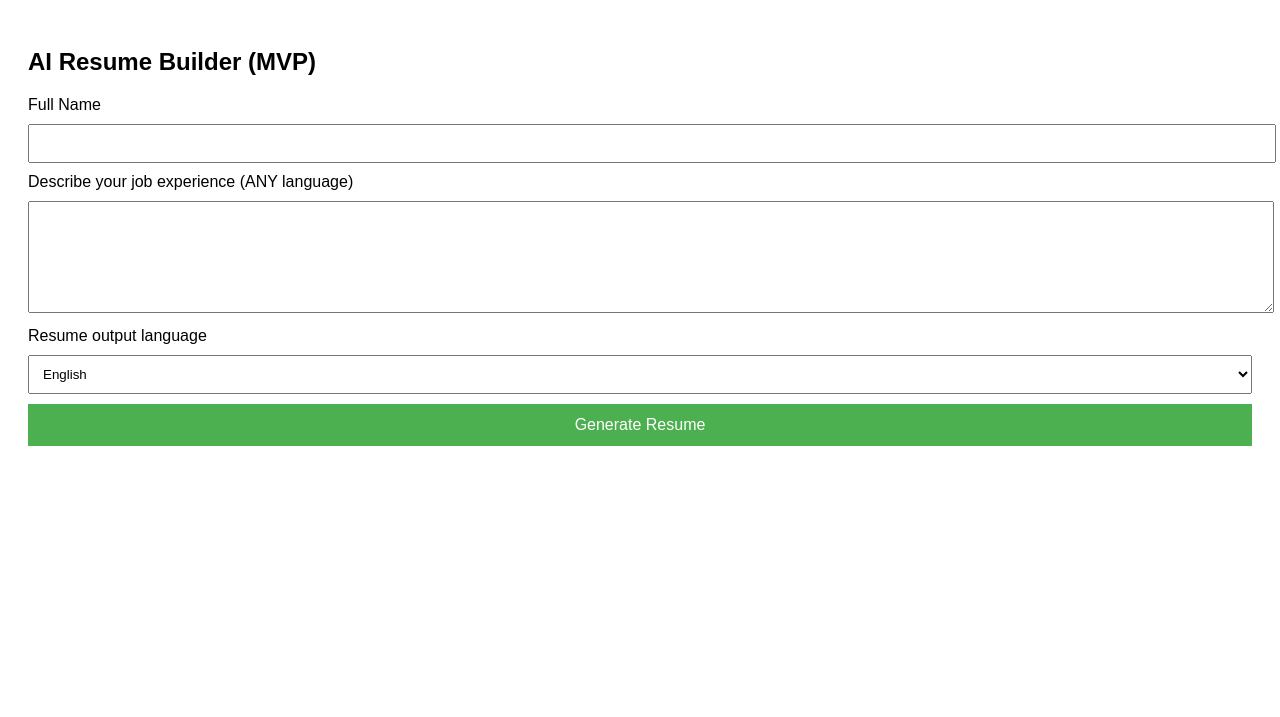
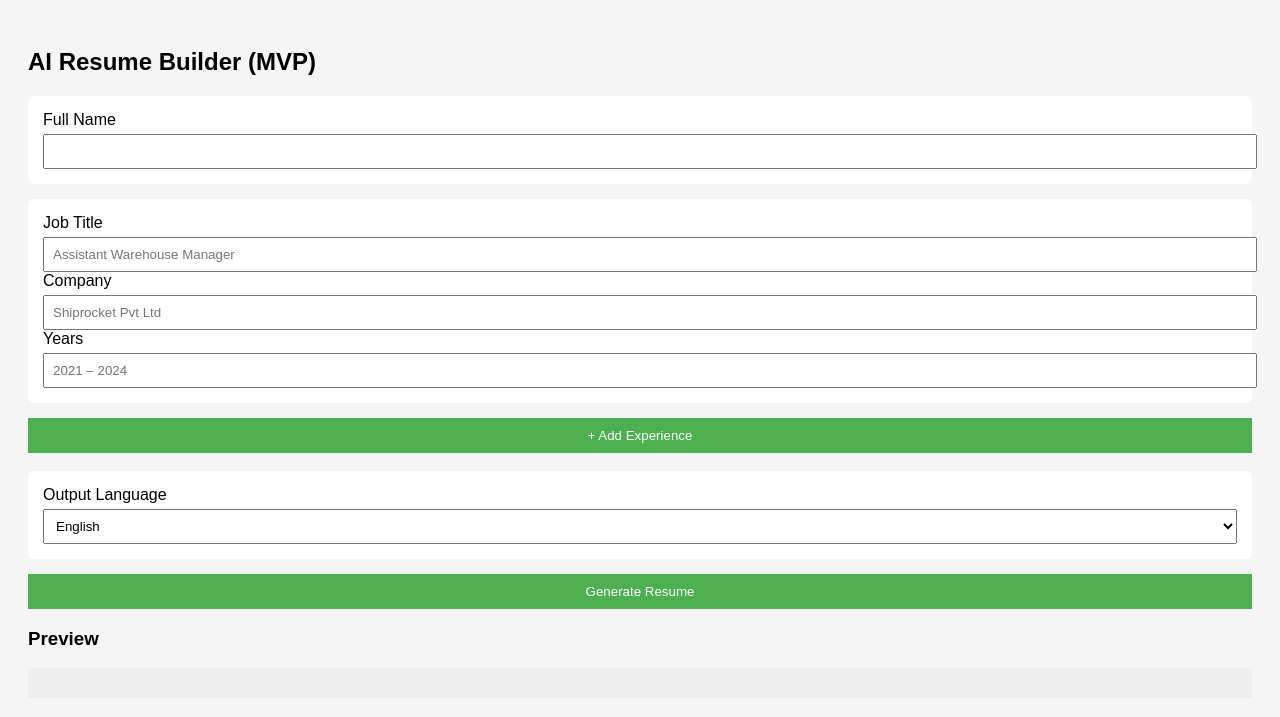
Before and after one commit to Adarshpaal/Resume-maker, a Flask app: page / in a window 1280 px wide. Shown: the top 717 px of the page. Run offline with Flask 3, Linux system fonts and the light colour scheme.

Commit message:
Refactor index.html for improved layout and styling

```diff
--- a/templates/index.html
+++ b/templates/index.html
@@ -2,30 +2,12 @@
 <html>
 <head>
     <title>AI Resume Builder</title>
-    <meta name="viewport" content="width=device-width, initial-scale=1">
     <style>
-        body {
-            font-family: Arial;
-            padding: 20px;
-        }
-        textarea, input, select {
-            width: 100%;
-            margin: 10px 0;
-            padding: 10px;
-        }
-        button {
-            padding: 12px;
-            width: 100%;
-            background: #4CAF50;
-            color: white;
-            border: none;
-            font-size: 16px;
-        }
-        pre {
-            background: #f4f4f4;
-            padding: 10px;
-            white-space: pre-wrap;
-        }
+        body { font-family: Arial; background:#f5f5f5; padding:20px; }
+        .box { background:white; padding:15px; margin-bottom:15px; border-radius:6px; }
+        input, select { width:100%; padding:8px; margin-top:5px; }
+        button { padding:10px; background:#4CAF50; color:white; border:none; width:100%; }
+        .preview { white-space: pre-wrap; background:#eee; padding:15px; }
     </style>
 </head>
 
@@ -34,27 +16,58 @@
 <h2>AI Resume Builder (MVP)</h2>
 
 <form method="POST">
+    <div class="box">
+        <label>Full Name</label>
+        <input name="name" required>
+    </div>
 
-    <label>Full Name</label>
-    <input type="text" name="name" required>
+    <div id="experience-container">
+        <div class="box">
+            <label>Job Title</label>
+            <input name="title[]" placeholder="Assistant Warehouse Manager">
 
-    <label>Describe your job experience (ANY language)</label>
-    <textarea name="experience" rows="6" required></textarea>
+            <label>Company</label>
+            <input name="company[]" placeholder="Shiprocket Pvt Ltd">
 
-    <label>Resume output language</label>
-    <select name="language">
-        <option>English</option>
-        <option>Hindi</option>
-        <option>Hinglish</option>
-    </select>
+            <label>Years</label>
+            <input name="years[]" placeholder="2021 – 2024">
+        </div>
+    </div>
+
+    <button type="button" onclick="addExperience()">+ Add Experience</button>
+    <br><br>
+
+    <div class="box">
+        <label>Output Language</label>
+        <select name="language">
+            <option>English</option>
+            <option>Hindi</option>
+        </select>
+    </div>
 
     <button type="submit">Generate Resume</button>
 </form>
 
-{% if resume %}
 <h3>Preview</h3>
-<pre>{{ resume }}</pre>
-{% endif %}
+<div class="preview">{{ resume }}</div>
+
+<script>
+function addExperience() {
+    const div = document.createElement("div");
+    div.className = "box";
+    div.innerHTML = `
+        <label>Job Title</label>
+        <input name="title[]">
+
+        <label>Company</label>
+        <input name="company[]">
+
+        <label>Years</label>
+        <input name="years[]">
+    `;
+    document.getElementById("experience-container").appendChild(div);
+}
+</script>
 
 </body>
-</html>
+    </html>
```
